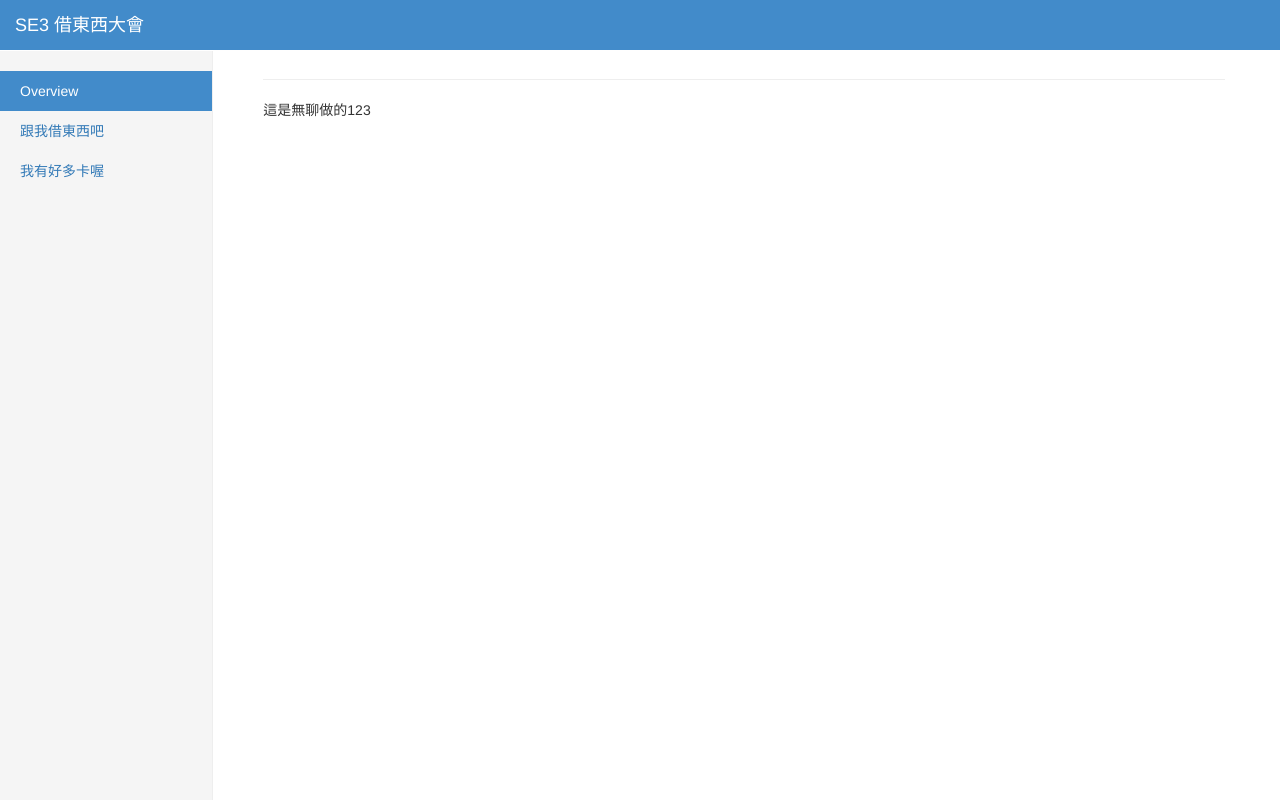
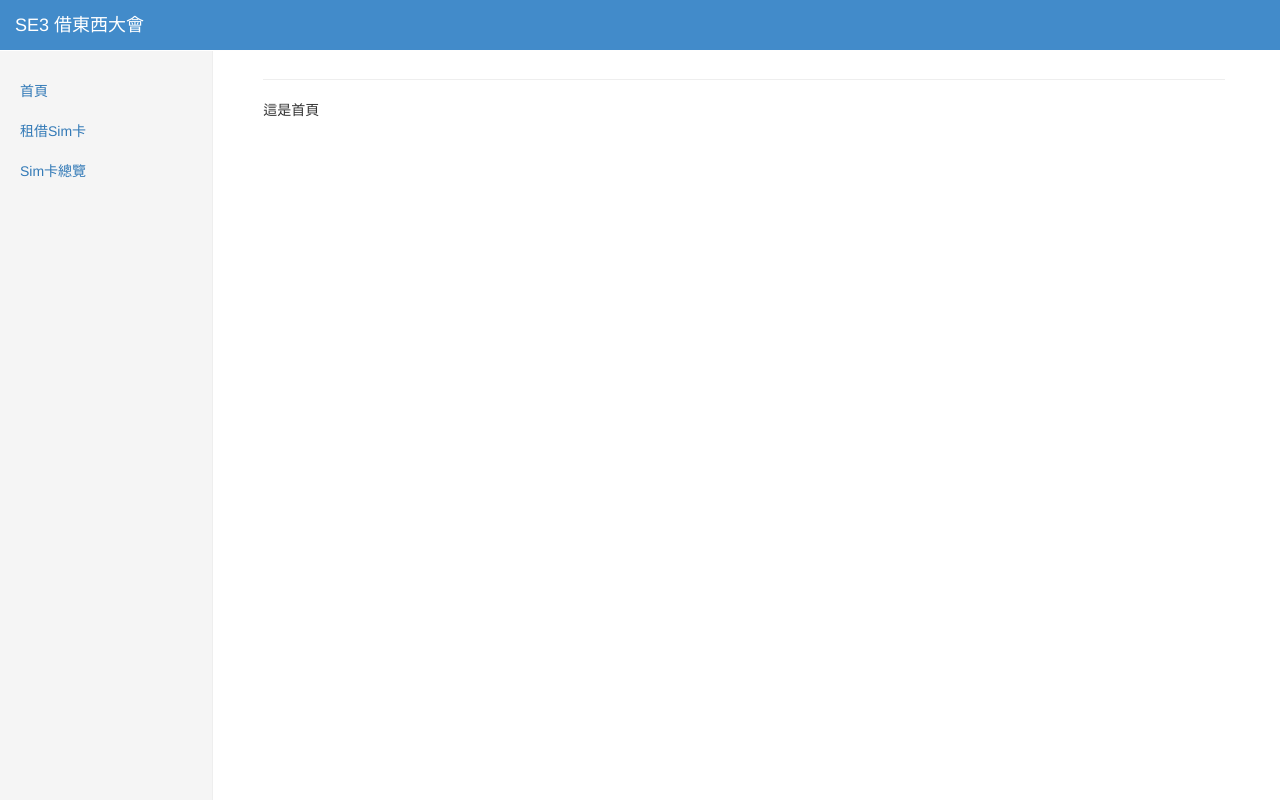
Before and after one commit to steny138/SE3Borrow, a Django app: page / in a window 1280 px wide. Run offline with Django 3.2, Linux system fonts and the light colour scheme; parts of the project's set-up code (start-up, migrations or seed data) failed here and were passed over; some libraries are stand-ins or nearby versions.

Commit message:
調整ＲＷＤ風格首頁

```diff
--- a/home/static/css/base.css
+++ b/home/static/css/base.css
@@ -10,7 +10,6 @@ body {
 
 .navbar {
 	background-color: #428bca;
-
 }
 
 .navbar .navbar-brand
@@ -59,6 +58,12 @@ body {
   }
 }
 
+@media (min-width: 768px) {
+	.navbar-right {
+		display: none;
+	}
+}
+
 /* Sidebar navigation */
 .nav-sidebar {
   margin-right: -21px; /* 20px padding + 1px border */
@@ -71,12 +76,23 @@ body {
 }
 .nav-sidebar > .active > a,
 .nav-sidebar > .active > a:hover,
-.nav-sidebar > .active > a:focus {
+.nav-sidebar > .active > a:focus,
+{
   color: #fff;
   background-color: #428bca;
 }
 
+.navbar-inverse .navbar-nav > .active > a,
+.navbar-inverse .navbar-nav > .active > a:hover,
+.navbar-inverse .navbar-nav > .active > a:focus
+{
+  color: #428bca;
+  background-color: #fff;
+}
 
+.navbar-inverse .navbar-nav>li>a {
+    color: #fff;
+}
 /*
  * Main content
  */
--- a/home/templates/_base.html
+++ b/home/templates/_base.html
@@ -26,14 +26,13 @@
                 </button>
                 <a class="navbar-brand" href="#">SE3 借東西大會</a>
             </div>
-            <div id="navbar" class="navbar-collapse collapse">
+            <div id="navbar" class="navbar-collapse collapse ">
                 <ul class="nav navbar-nav navbar-right">
-                    <!-- <li><a href="#">Dashboard</a></li>
-                    <li><a href="#">Settings</a></li>
-                    <li><a href="#">Profile</a></li>
-                    <li><a href="#">Help</a></li> -->
+                    <li class="active"><a href="/">首頁 <span class="sr-only">(current)</span></a></li>
+	                <li><a data-category="borrow" href="/borrow/">租借Sim卡</a></li>
+	                <li><a data-category="sim" href="/sim/">Sim卡總覽</a></li>
                 </ul>
-                <!-- <form class="navbar-form navbar-right">
+               <!--  <form class="navbar-form navbar-right">
                     <input type="text" class="form-control" placeholder="Search...">
                 </form> -->
             </div>
@@ -42,9 +41,9 @@
     <div class="container-fluid">
         <div id="sidebar" class="col-sm-3 col-md-2 sidebar">
             <ul class="nav nav-sidebar">
-                <li class="active"><a href="/">Overview <span class="sr-only">(current)</span></a></li>
-                <li><a data-category="borrow" href="/borrow/">跟我借東西吧</a></li>
-                <li><a data-category="sim" href="/sim/">我有好多卡喔</a></li>
+                <li class="active"><a href="/">首頁 <span class="sr-only">(current)</span></a></li>
+                <li><a data-category="borrow" href="/borrow/">租借Sim卡</a></li>
+                <li><a data-category="sim" href="/sim/">Sim卡總覽</a></li>
             </ul>
             <ul class="nav nav-sidebar hidden">
                 <li><a href="">Nav item</a></li>
@@ -60,6 +59,17 @@
         $(function(){
             var current = location.pathname;
             $('#sidebar ul.nav li').removeClass('active');
+            $('#navbar ul.navbar-right li').removeClass('active');
+
+            $('#navbar ul.navbar-right li a').each(function(){
+                var $this = $(this);
+                // if the current path is like this link, make it active
+                if(current.indexOf($this.data('category')) !== -1){
+                    $this.parent().addClass('active');
+                    return false;
+                }
+            });
+
             $('#sidebar ul.nav li a').each(function(){
                 var $this = $(this);
                 // if the current path is like this link, make it active
@@ -69,8 +79,14 @@
                 }
             });
 
+            if($('#navbar ul.navbar-right li.active').length < 1)
+            {
+            	$('#navbar ul.navbar-right li:first').addClass('active');
+            }
+
             if($('#sidebar ul.nav li.active').length < 1)
             {
+            	$('#navbar ul.navbar-right li:first').addClass('active');
                 $('#sidebar ul.nav li:first').addClass('active');
             }
         })
--- a/home/templates/index.html
+++ b/home/templates/index.html
@@ -8,7 +8,7 @@
                 {% bootstrap_label "歡迎！" %}
             </h1>
 <div>
-    {% bootstrap_icon "star" %} 這是無聊做的123
+    {% bootstrap_icon "star" %} 這是首頁
 </div>
 
 {% endblock %}
```
